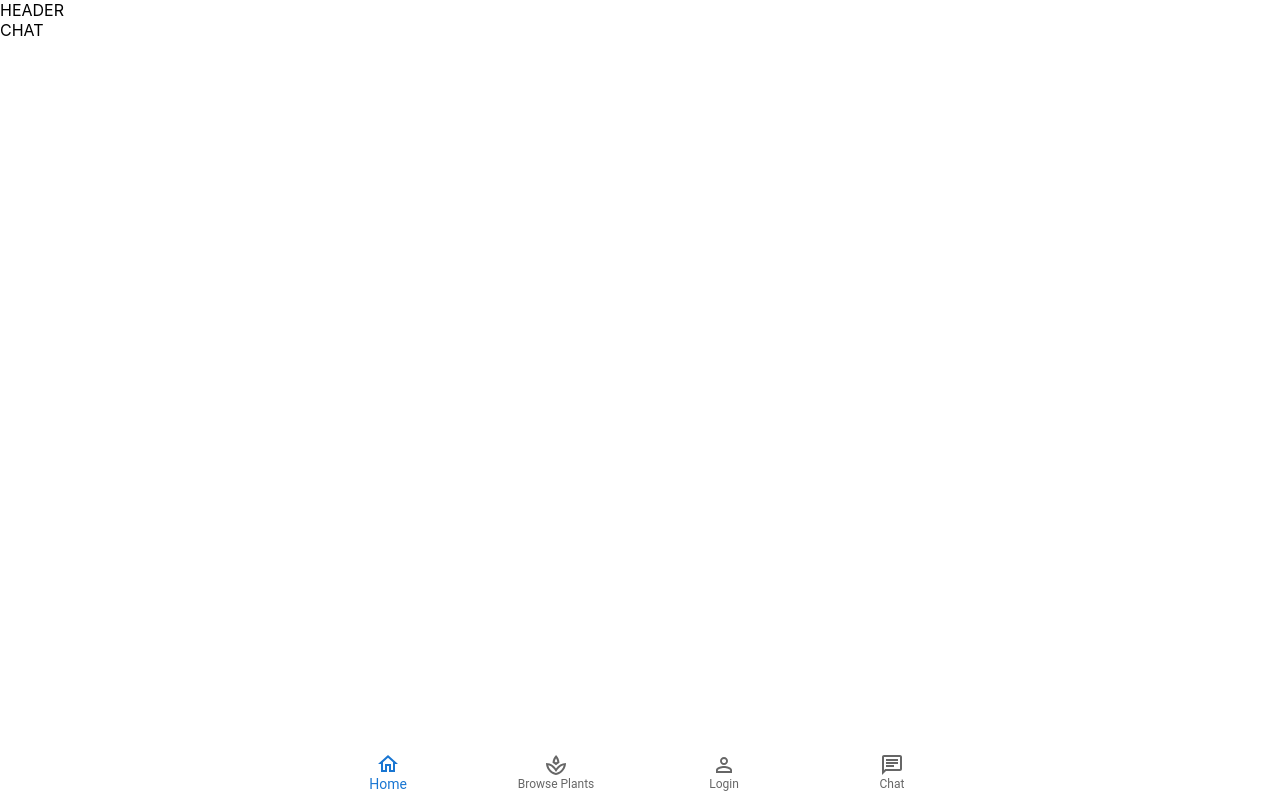
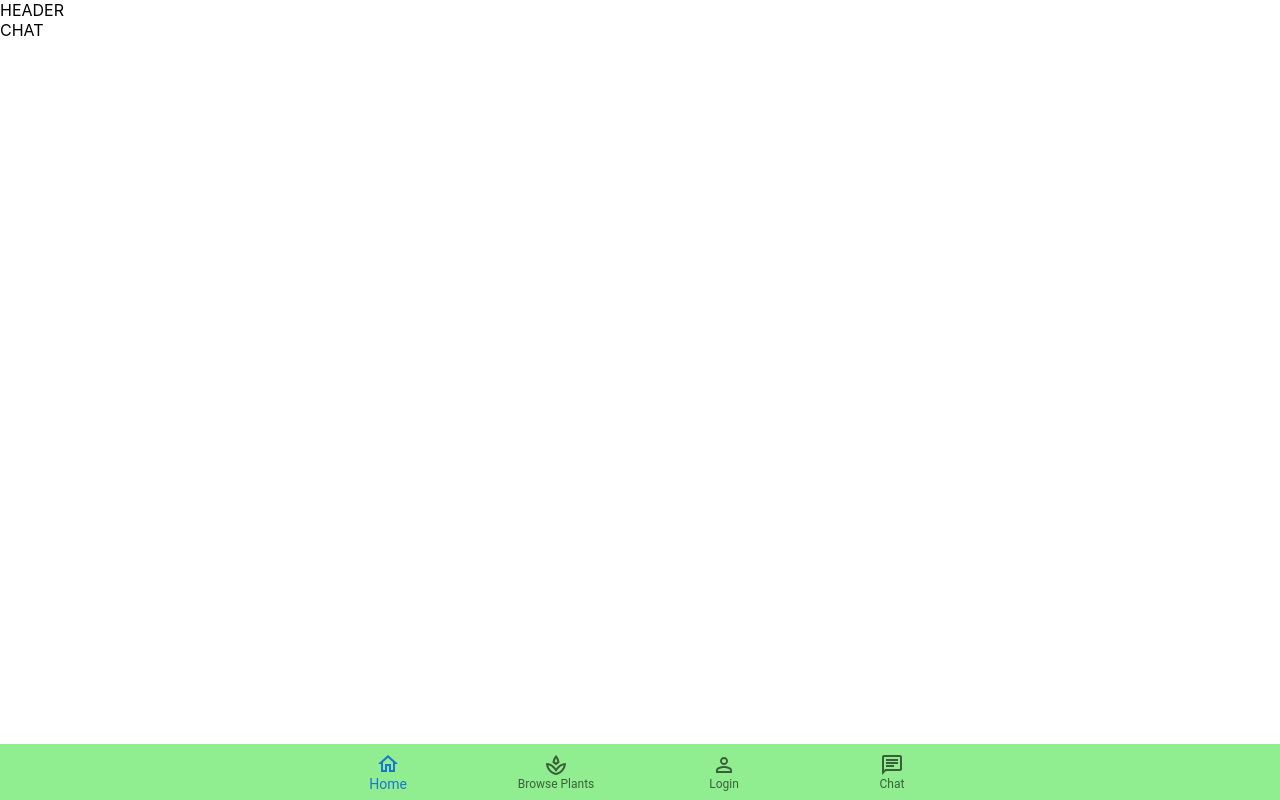
Before and after one commit to linablum/cab-leafy, a React (Create React App) app: page /chat in a window 1280 px wide. Built offline with nearby package versions, Linux system fonts and the light colour scheme.

Commit message:
style footer

```diff
--- a/src/index.css
+++ b/src/index.css
@@ -1,13 +1,17 @@
 body {
   margin: 0;
-  font-family: -apple-system, BlinkMacSystemFont, 'Segoe UI', 'Roboto', 'Oxygen',
-    'Ubuntu', 'Cantarell', 'Fira Sans', 'Droid Sans', 'Helvetica Neue',
+  font-family: -apple-system, BlinkMacSystemFont, "Segoe UI", "Roboto", "Oxygen",
+    "Ubuntu", "Cantarell", "Fira Sans", "Droid Sans", "Helvetica Neue",
     sans-serif;
   -webkit-font-smoothing: antialiased;
   -moz-osx-font-smoothing: grayscale;
 }
 
 code {
-  font-family: source-code-pro, Menlo, Monaco, Consolas, 'Courier New',
+  font-family: source-code-pro, Menlo, Monaco, Consolas, "Courier New",
     monospace;
 }
+
+BottomNavigationAction {
+  color: purple;
+}
--- a/src/index.js
+++ b/src/index.js
@@ -5,7 +5,7 @@ import "./index.css";
 import App from "./App";
 import Header from "./views/Header";
 import Footer from "./views/Footer";
-//import List from "./views/List";
+import Details from "./views/Details";
 import GetData from "./GetData";
 import Login from "./views/Login";
 import Chat from "./views/Chat";
@@ -17,6 +17,7 @@ root.render(
       <Header />
       <Routes>
         <Route path="/" element={<GetData />} />
+        <Route path="/details" element={<Details />} />
         <Route path="/login" element={<Login />} />
         <Route path="/chat" element={<Chat />} />
       </Routes>
--- a/src/views/Details.js
+++ b/src/views/Details.js
@@ -1,5 +1,7 @@
 import { useState, useEffect } from "react";
 
-const Details = () => {};
+const Details = () => {
+  return <div>DETAILS</div>;
+};
 
 export default Details;
--- a/src/views/Footer.js
+++ b/src/views/Footer.js
@@ -1,4 +1,5 @@
 import * as React from "react";
+import { Link } from "react-router-dom";
 import Box from "@mui/material/Box";
 import BottomNavigation from "@mui/material/BottomNavigation";
 import BottomNavigationAction from "@mui/material/BottomNavigationAction";
@@ -12,24 +13,47 @@ export default function Footer() {
   const [value, setValue] = React.useState(0);
 
   return (
-    <Box sx={{ position: "fixed", bottom: 0, left: 0, right: 0 }} elevation={3}>
+    <Box
+      sx={{
+        position: "fixed",
+        bottom: 0,
+        left: 0,
+        right: 0,
+      }}
+      elevation={3}
+    >
       <BottomNavigation
+        sx={{ bgcolor: "lightgreen" }}
         showLabels
         value={value}
         onChange={(event, newValue) => {
           setValue(newValue);
         }}
       >
-        <BottomNavigationAction label="Home" icon={<HomeOutlinedIcon />} />
         <BottomNavigationAction
+          component={Link}
+          to="/"
+          label="Home"
+          icon={<HomeOutlinedIcon />}
+        />
+        <BottomNavigationAction
+          component={Link}
+          to="/details"
           label="Browse Plants"
           icon={<SpaOutlinedIcon />}
         />
         <BottomNavigationAction
+          component={Link}
+          to="/login"
           label="Login"
           icon={<PersonOutlineOutlinedIcon />}
         />
-        <BottomNavigationAction label="Chat" icon={<ChatOutlinedIcon />} />
+        <BottomNavigationAction
+          component={Link}
+          to="/chat"
+          label="Chat"
+          icon={<ChatOutlinedIcon />}
+        />
       </BottomNavigation>
     </Box>
   );
```
